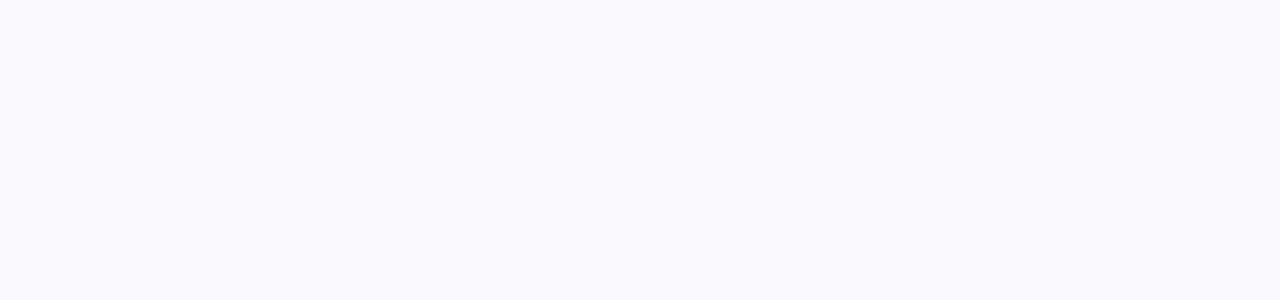
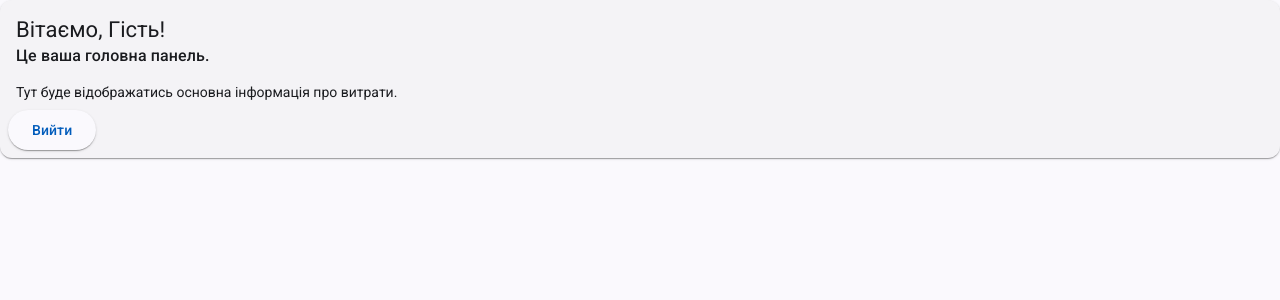
Before and after one commit to anhrytsan/expense-tracker-frontend, an Angular app: page /dashboard in a window 1280 px wide. Before the commit this address led to /. Shown: the top 300 px of the page. Built offline with nearby package versions, Linux system fonts and the light colour scheme; sample sign-in values are in the browser's storage.

Commit message:
created auth guard and dashboard

```diff
--- a/src/app/app.routes.ts
+++ b/src/app/app.routes.ts
@@ -1,5 +1,7 @@
 import { Routes } from '@angular/router';
 import { LoginComponent } from './features/auth/login/login.component';
+import { DashboardComponent } from './features/dashboard/dashboard.component';
+import { authGuard } from './core/guards/auth.guard';
 
 export const routes: Routes = [
   {
@@ -11,4 +13,9 @@ export const routes: Routes = [
     path: 'login',
     component: LoginComponent,
   },
+  {
+    path: 'dashboard',
+    component: DashboardComponent,
+    canActivate: [authGuard], // use authGuard for this route
+  },
 ];
--- /dev/null
+++ b/src/app/core/guards/auth.guard.ts
@@ -0,0 +1,17 @@
+import { CanActivateFn, Router } from '@angular/router';
+import { inject } from '@angular/core';
+
+
+export const authGuard: CanActivateFn = (route, state) => {
+  const router = inject(Router);
+
+  // Just check if localStorage has our token
+  const token = localStorage.getItem('auth_token');
+
+  if (token) {
+    return true;
+  } else {
+    // If token not found, redirect to login
+    return router.createUrlTree(['/login']);
+  }
+};
--- /dev/null
+++ b/src/app/features/dashboard/dashboard.component.html
@@ -0,0 +1,14 @@
+<div class="dashboard-container">
+  <mat-card>
+    <mat-card-header>
+      <mat-card-title>Вітаємо, {{ user()?.email || 'Гість' }}!</mat-card-title>
+      <mat-card-subtitle>Це ваша головна панель.</mat-card-subtitle>
+    </mat-card-header>
+    <mat-card-content>
+      <p>Тут буде відображатись основна інформація про витрати.</p>
+    </mat-card-content>
+    <mat-card-actions>
+      <button mat-raised-button color="warn" (click)="logout()">Вийти</button>
+    </mat-card-actions>
+  </mat-card>
+</div>
--- /dev/null
+++ b/src/app/features/dashboard/dashboard.component.ts
@@ -0,0 +1,25 @@
+import { Component, inject } from '@angular/core';
+import { Router } from '@angular/router';
+import { AuthService } from '../../core/services/auth.service';
+import { MatButtonModule } from '@angular/material/button';
+import { MatCardModule } from '@angular/material/card';
+
+@Component({
+  selector: 'app-dashboard',
+  standalone: true,
+  imports: [MatButtonModule, MatCardModule],
+  templateUrl: './dashboard.component.html',
+  styleUrl: './dashboard.component.scss'
+})
+export class DashboardComponent {
+  private authService = inject(AuthService);
+  private router = inject(Router);
+
+  // Get signal with current user directly from service
+  user = this.authService.currentUser;
+
+  logout() {
+    this.authService.logout();
+    this.router.navigate(['/login']);
+  }
+}
```
Also changed, not shown: src/app/features/dashboard/dashboard.component.scss (added), 2 other files (tests, documents, lock files or other folders).
